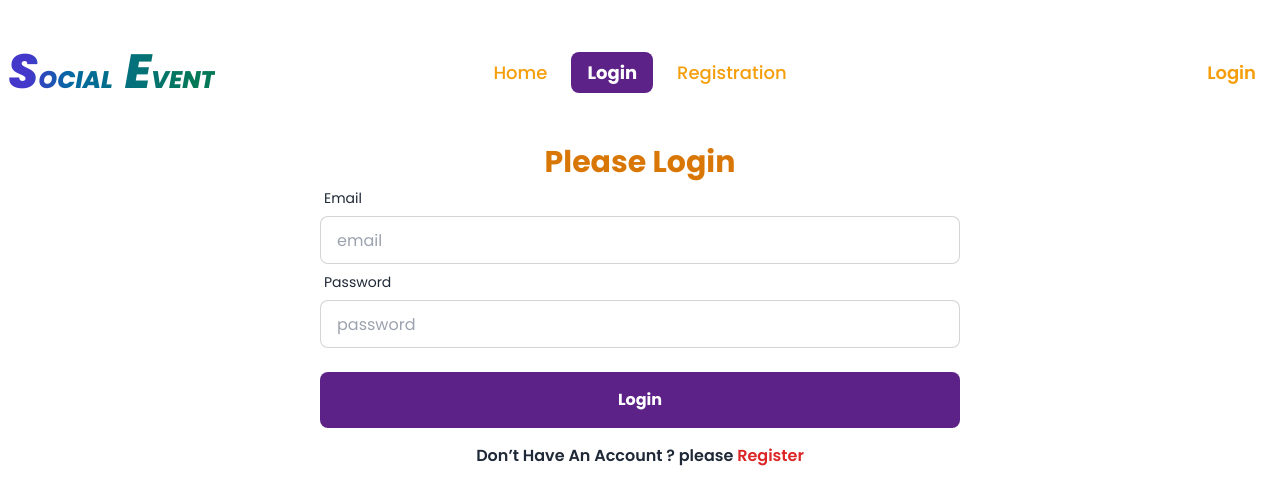
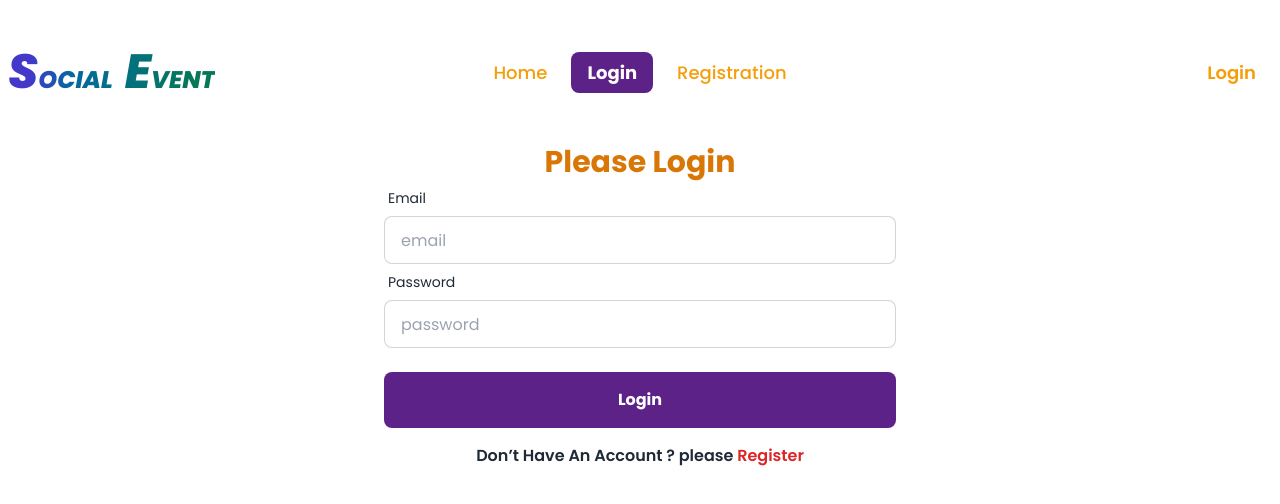
Before and after one commit to MeghlaKhatun/event-management, a React (Vite) app: page /login in a window 1280 px wide. Shown: the top 504 px of the page. Built offline with nearby package versions, Linux system fonts and the light colour scheme.

Commit message:
added a login form

```diff
--- a/src/Provider/AuthProvider.jsx
+++ b/src/Provider/AuthProvider.jsx
@@ -1,6 +1,6 @@
 import PropTypes from 'prop-types'
 import { createContext, useState } from 'react'
-import { createUserWithEmailAndPassword, getAuth } from "firebase/auth";
+import { createUserWithEmailAndPassword, getAuth, signInWithEmailAndPassword } from "firebase/auth";
 import app from '../firebase/firebase.config';
 
 
@@ -17,9 +17,15 @@ const AuthProvider = ({children}) => {
         return createUserWithEmailAndPassword(auth,email,password)
     }
 
+    // create SignIn
+    const signIn=(email,password)=>{
+        return signInWithEmailAndPassword(auth,email,password)
+    }
+
     const authInfo={
         user,
-        createUser
+        createUser,
+        signIn,
     }
 
   return (
--- a/src/pages/Home/Home.jsx
+++ b/src/pages/Home/Home.jsx
@@ -1,13 +1,10 @@
 import Banner from "./shared/Banner/Banner";
-// import Navbar from "./shared/Navbar/Navbar";
 
 
 const Home = () => {
     return (
         <div className="">
-            {/* <Navbar></Navbar> */}
             <Banner></Banner>
-            <h2>This is home</h2>
         </div>
     );
 };
--- a/src/pages/Login/Login.jsx
+++ b/src/pages/Login/Login.jsx
@@ -2,11 +2,12 @@ import { Link } from "react-router-dom";
 import Navbar from "../Home/shared/Navbar/Navbar";
 import { useContext } from "react";
 import { AuthContext } from "../../Provider/AuthProvider";
+import Swal from 'sweetalert2'
 
 
 const Login = () => {
 
-    const{createUser}=useContext(AuthContext);
+    const{signIn}=useContext(AuthContext);
 
     const handleLogIn=e=>{
         e.preventDefault();
@@ -14,17 +15,33 @@ const Login = () => {
         const password=e.target.password.value;
         console.log(email,password)
 
-        // create user
+        // sign In
+        signIn(email,password)
+        .then(result=>{
+            console.log(result.user);
+            Swal.fire(
+                'Good job!',
+                'LogIn Successful',
+                'success'
+              )
+        })
+        .catch(error=>{
+            Swal.fire({
+                icon: 'error',
+                title: 'Oops...',
+                text: (`${error.message}`),
+              })
+        })
 
     }
 
 
     return (
-        <div className="max-w-7xl mx-auto">
+ <div className="max-w-7xl mx-auto">
         <Navbar></Navbar>
         <h2 className="text-3xl text-amber-600 text-center font-bold">Please Login</h2>
 
-          <form onSubmit={handleLogIn} className=" md:w-1/2 mx-auto">
+          <form onSubmit={handleLogIn} className=" md:w-1/2 lg:w-2/5 mx-auto">
             <div className="form-control">
             <label className="label">
                 <span className="label-text">Email</span>
--- a/src/pages/Register/Register.jsx
+++ b/src/pages/Register/Register.jsx
@@ -41,7 +41,7 @@ const Register = () => {
         <Navbar></Navbar>
         <h2 className="text-3xl text-amber-600 text-center font-bold">Please Registration</h2>
 
-          <form onSubmit={handleCreateUser} className=" md:w-1/2 mx-auto">
+          <form onSubmit={handleCreateUser} className=" md:w-1/2 lg:w-2/5 mx-auto">
             <div className="form-control">
             <label className="label">
                 <span className="label-text">Name</span>
```
